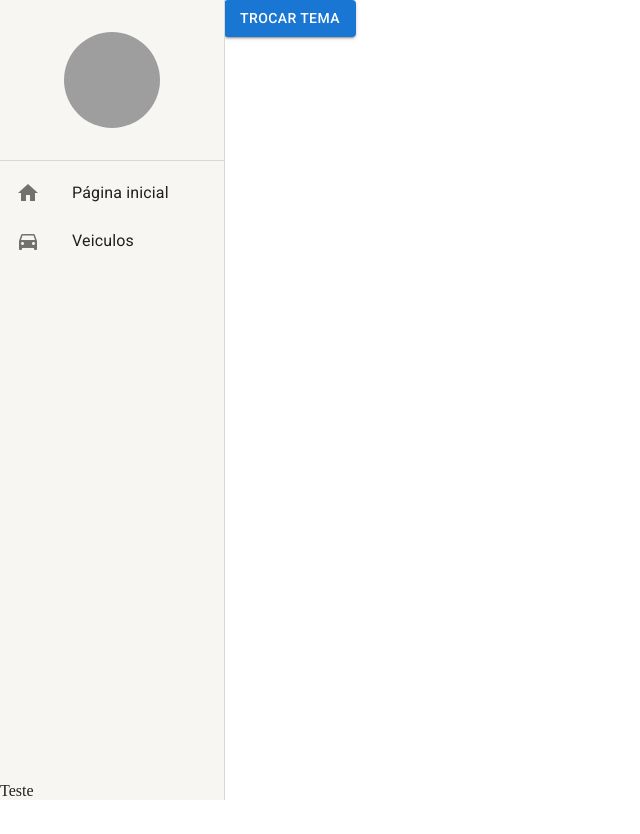
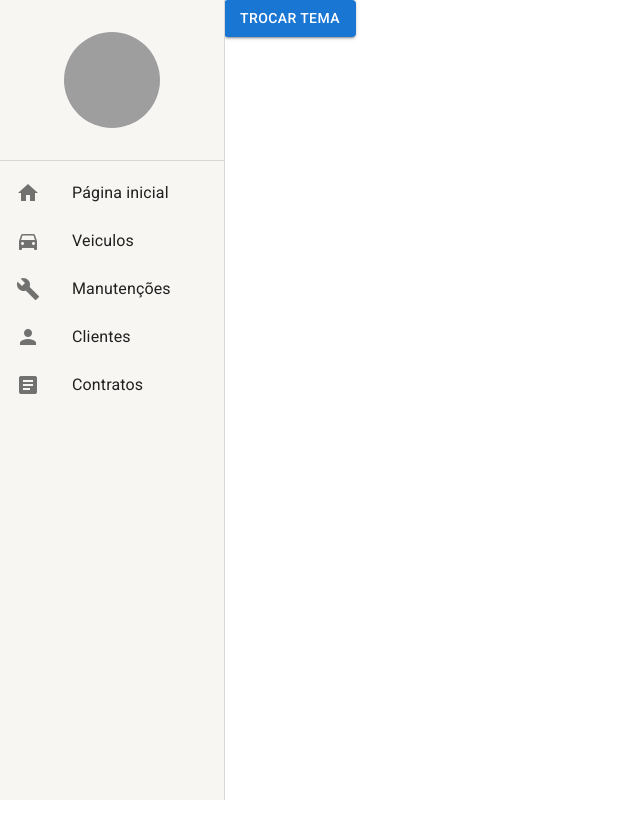
Before and after one commit to l69luiz/autofrota, a React (Create React App) app: page /pagina-inicial in a window 1280 px wide. Shown: the top 834 px of the page, without its empty margins (0-640 px from the left). Built offline with nearby package versions, Linux system fonts and the light colour scheme; grey boxes are pictures that could not be loaded.

Commit message:
MenuLateral3

```diff
--- a/src/shared/components/menu-lateral/MenuLateral.tsx
+++ b/src/shared/components/menu-lateral/MenuLateral.tsx
@@ -25,7 +25,9 @@ return (
         <Divider/>
         <Box flex={1}>
         <nav aria-label="Menu principal">
+
         <List>
+
           <ListItem disablePadding>
             <ListItemButton>
               <ListItemIcon>
@@ -34,22 +36,56 @@ return (
               <ListItemText primary="Página inicial" />
             </ListItemButton>
           </ListItem>
+
+
           <ListItem disablePadding>
             <ListItemButton>
               <ListItemIcon>
                 <Icon>directions_car</Icon>
-
               </ListItemIcon>
               <ListItemText primary="Veiculos" />
             </ListItemButton>
           </ListItem>
+
+          <ListItem disablePadding>
+            <ListItemButton>
+              <ListItemIcon>
+                <Icon>buildicon</Icon>
+              </ListItemIcon>
+              <ListItemText primary="Manutenções" />
+            </ListItemButton>
+          </ListItem>
+
+
+
+          <ListItem disablePadding>
+            <ListItemButton>
+              <ListItemIcon>
+                <Icon>personicon</Icon>
+              </ListItemIcon>
+              <ListItemText primary="Clientes" />
+            </ListItemButton>
+          </ListItem>
+
+          <ListItem disablePadding>
+            <ListItemButton>
+              <ListItemIcon>
+                <Icon>articleIcon</Icon>
+              </ListItemIcon>
+              <ListItemText primary="Contratos" />
+            </ListItemButton>
+          </ListItem>
+
         </List>
+
       </nav>
         </Box>
 
-        Teste
         </Box>
+
+
     </Drawer>
+
     <Box height="100vh" marginLeft={smDown ? 0 : theme.spacing(28)}>
         {children}
     </Box>
```
